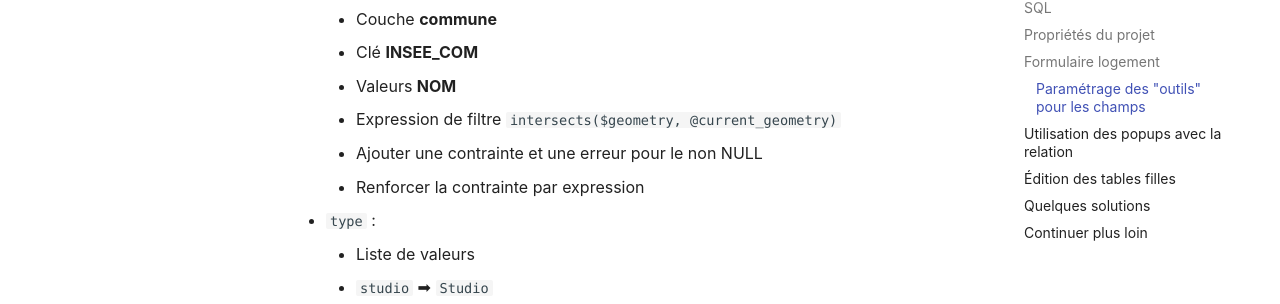
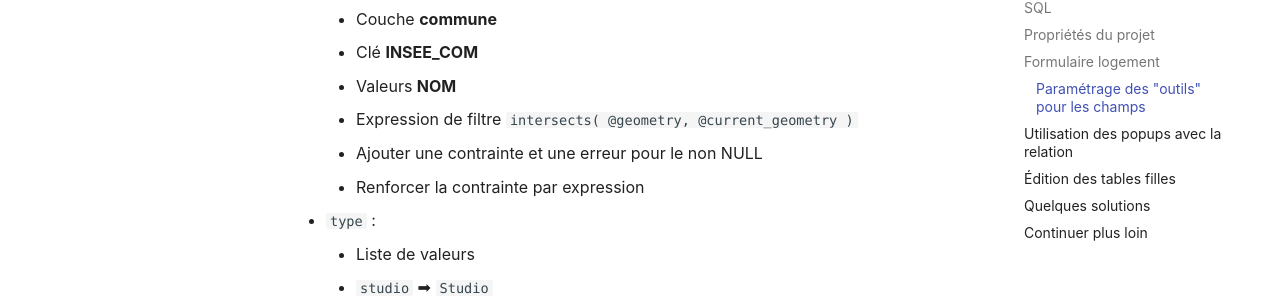
Before and after one commit to 3liz/3liz.github.io, an MkDocs documentation site: the page built from docs/workshop/edition.md, in a window 1280 px wide and 900 px high, scrolled down 3200 px. Shown: the part 148-452 px from the top of the window. Built offline with MkDocs 1.6.1 and Material for MkDocs 9.7.7, drawn with Linux system fonts in a browser that asks for light colours; nearby versions of some CDN libraries.

Commit message:
Fix expression for geometry intersection

```diff
--- a/docs/workshop/edition.md
+++ b/docs/workshop/edition.md
@@ -139,7 +139,7 @@ Nous allons utiliser la documentation Lizmap sur
       * Couche **commune**
       * Clé **INSEE_COM**
       * Valeurs **NOM**
-    * Expression de filtre `intersects($geometry, @current_geometry)`
+    * Expression de filtre `intersects( @geometry,  @current_geometry )`
     * Ajouter une contrainte et une erreur pour le non NULL
     * Renforcer la contrainte par expression
 * `type` :
```
